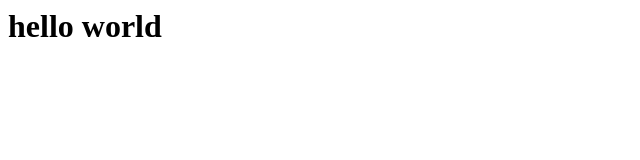
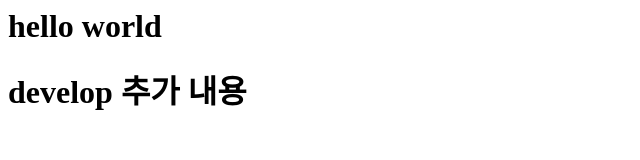
Before and after one commit to seoyeeon/git_Project_OSS3, a plain HTML site: page index.html in a window 1280 px wide. Shown: the whole page, without its empty margins (0-640 px from the left). Drawn offline with Linux system fonts and the light colour scheme.

Commit message:
develop first commit

```diff
--- a/index.html
+++ b/index.html
@@ -5,5 +5,6 @@
 
     <body>
         <h1>hello world</h1>
+        <h1>develop 추가 내용</h1>
     </body>
 </html>
```
